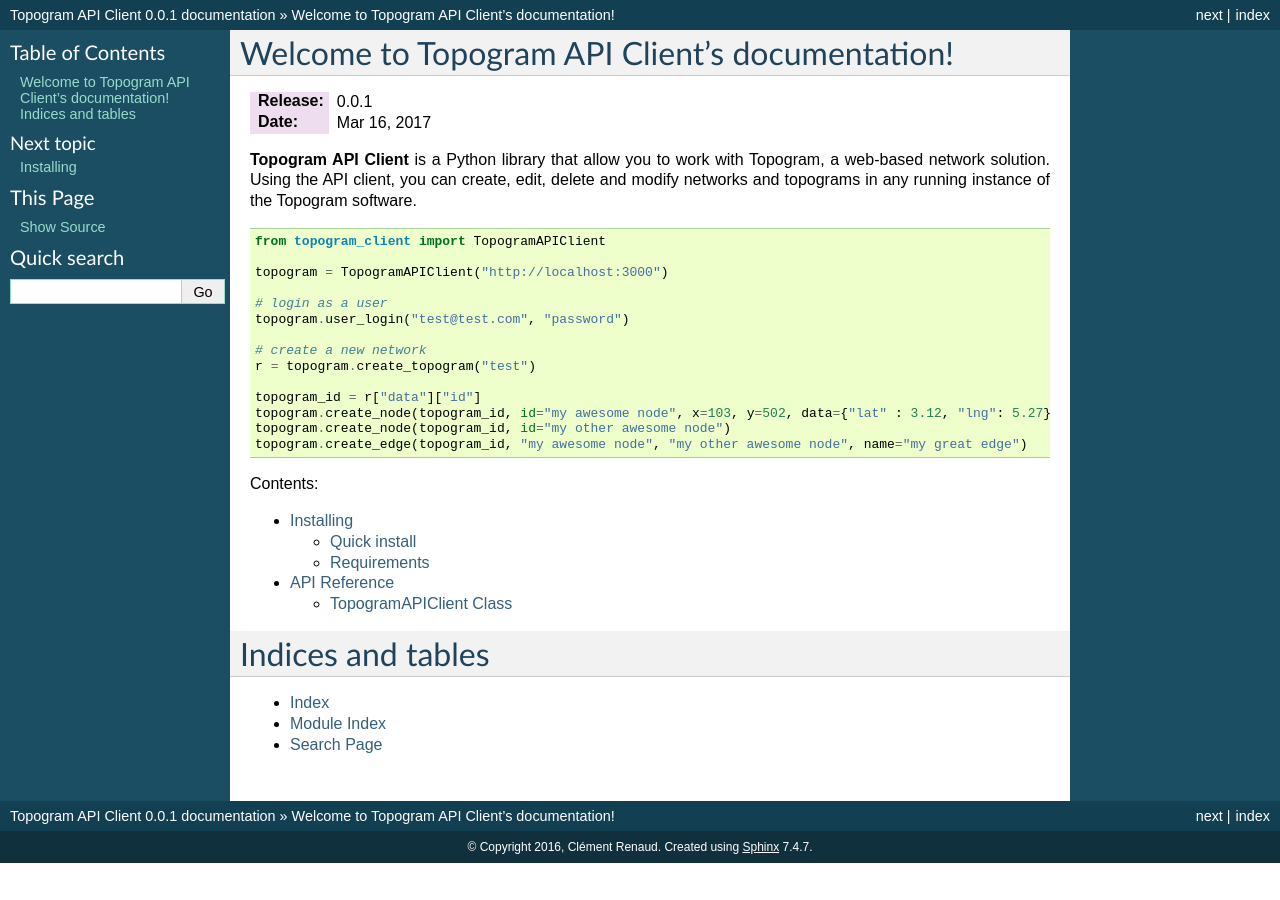
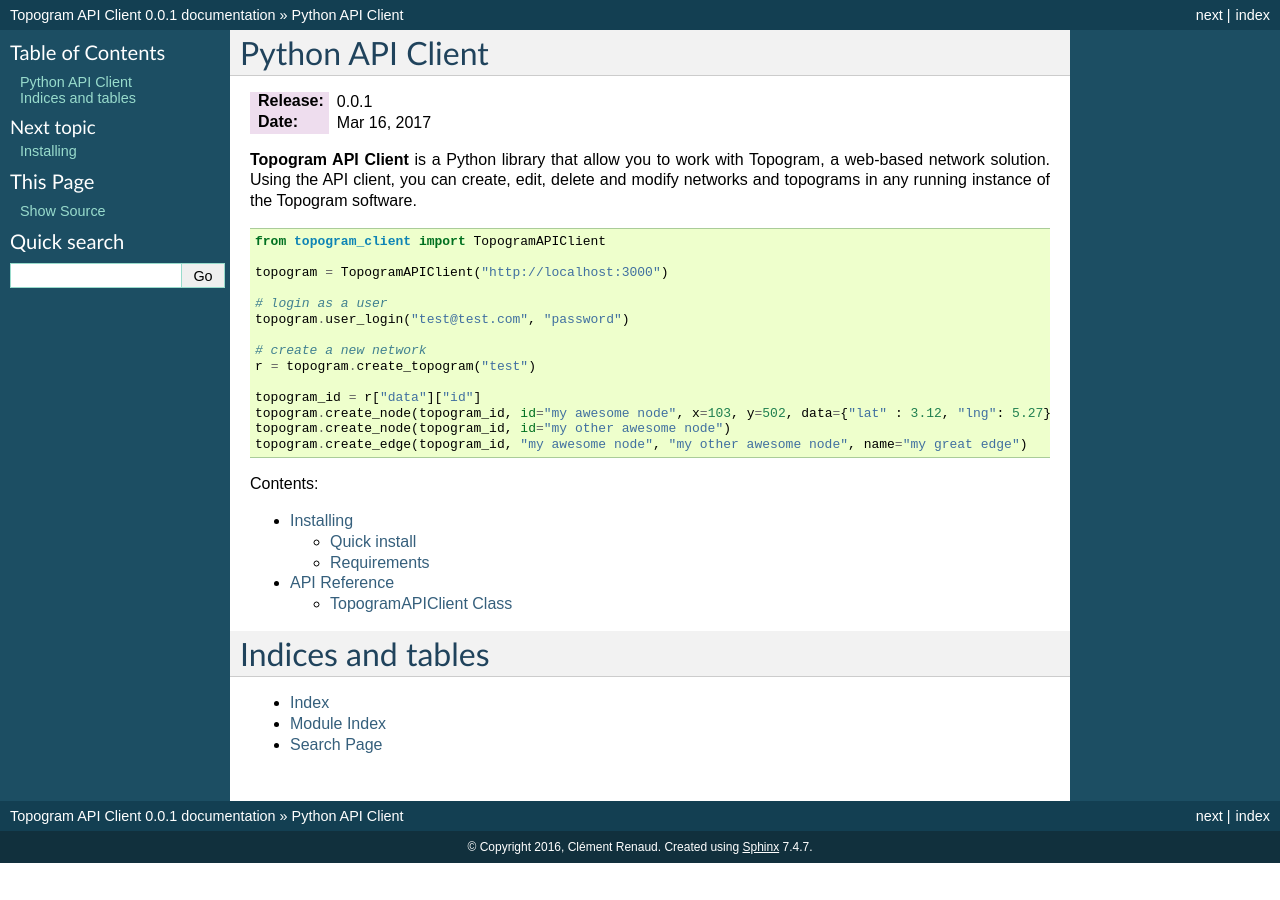
Before and after one commit to topogram/topogram-api-client, a Sphinx documentation site: the page built from docs/index.rst, in a window 1280 px wide. Built offline with Sphinx 7.4.7, drawn with Linux system fonts in a browser that asks for light colours.

Commit message:
update API doc title

```diff
--- a/docs/index.rst
+++ b/docs/index.rst
@@ -3,7 +3,7 @@
    You can adapt this file completely to your liking, but it should at least
    contain the root `toctree` directive.
 
-Welcome to Topogram API Client's documentation!
+Python API Client
 ===============================================
 
 .. only:: html
```
